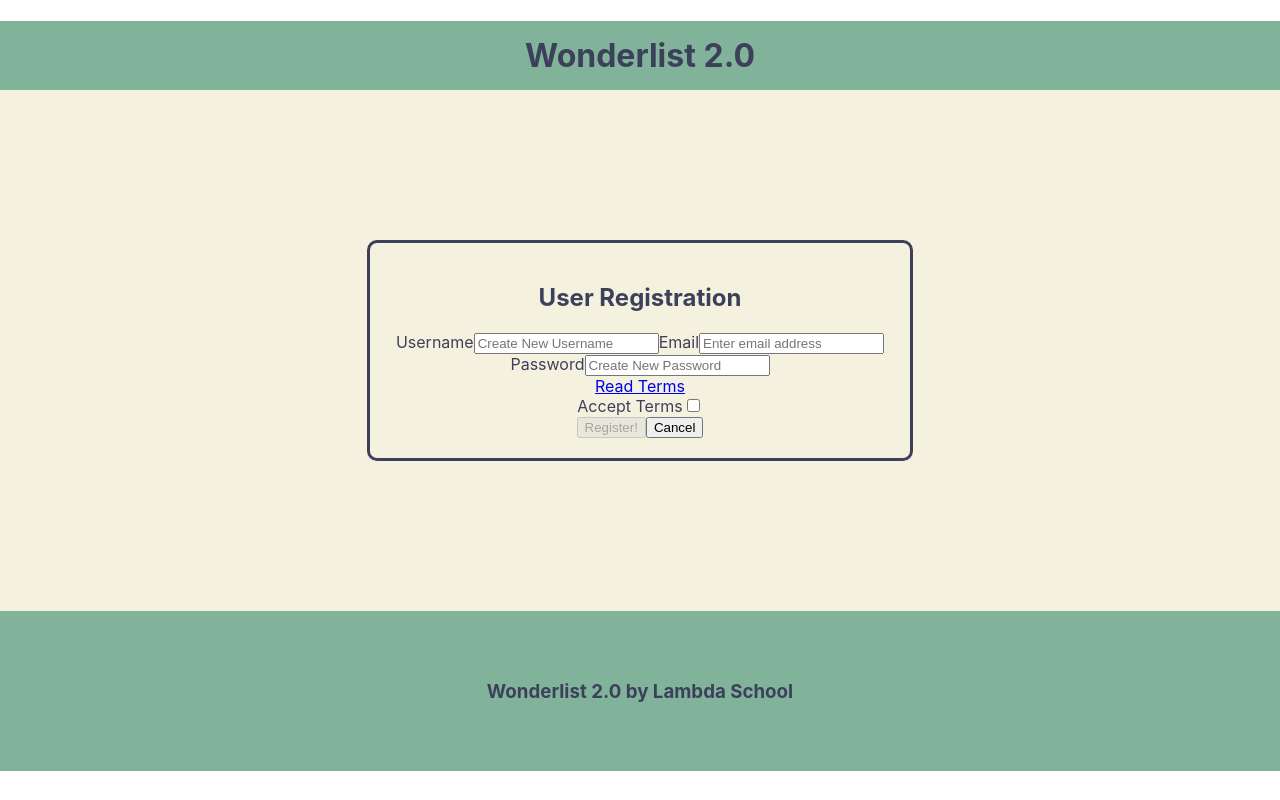
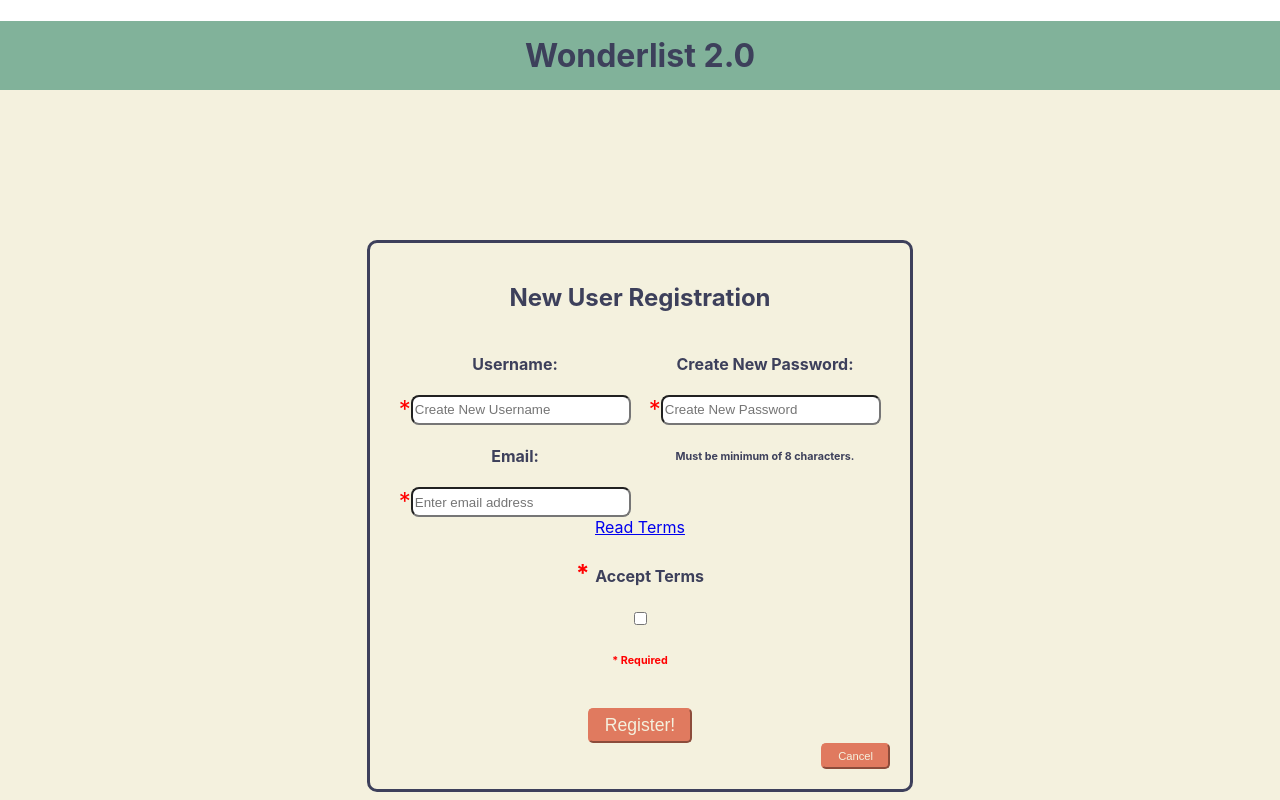
Before and after one commit to buildweek-wunderlist/frontend, a React (Create React App) app: page /register in a window 1280 px wide. Shown: the top 800 px of the page. Built offline with nearby package versions, Linux system fonts and the light colour scheme.

Commit message:
registration application build and functionality complete. styling complete. some style tuning left.

```diff
--- a/src/App.js
+++ b/src/App.js
@@ -80,6 +80,7 @@
   const [formErrors, setFormErrors] = useState(initialFormErrors)
   const [disabled, setDisabled] = useState(initialDisabled)
 
+
   //login is the callback that passed to logon and used for POST user to API
   const login = () => {
     axios
@@ -89,8 +90,7 @@
   }
 
 
-
-  //posts new user info to API from registration form when submitted
+  //post request to register new user
 
   const submit = () => {
     axios
@@ -114,6 +114,7 @@
   }
 
 
+  //validation
   const update = (name, value) => {
     yup
       .reach(registerSchema, name)
@@ -142,6 +143,7 @@
 
   const cancel = () => {
     setFormValues(initialFormValues)
+    setFormErrors(initialFormErrors)
   }
 
   useEffect(() => {
@@ -176,9 +178,9 @@
           <Register
             values={formValues}
             errors={formErrors}
+            disabled={disabled}
             submit={submit}
             update={update}
-            disabled={disabled}
             cancel={cancel}
           />
         </Route>
--- a/src/components/Register.jsx
+++ b/src/components/Register.jsx
@@ -1,11 +1,114 @@
 import React from 'react';
-
-// import styled from 'styled-components';
+import styled from 'styled-components';
 
 
-// const StyledRegister = styled.div`
+const StyledRegister = styled.div`
 
-// `
+    .register-form {
+        width: 500px;
+    }
+
+    .top-section {
+        display: flex;
+    }
+
+    .reg-left {
+        width: 50%;
+    }
+
+    .reg-right {
+        width: 50%;
+    }
+
+    .bottom-section {
+        display: flex;
+        flex-direction: column;
+    }
+
+    .text-input-container {
+        display: flex;
+        justify-content: center;
+        flex-direction: row;
+    }
+
+    .asterisk {
+        color: red;
+        font-size: 1.5rem;
+    }
+
+    .input-textfield {
+        width: 85%;
+        height: 1.5rem;
+        border-radius: .5rem;
+    }
+
+
+
+/* tentative custom checkbox styles */
+/*
+.checkbox-container input {
+    opacity: 1;
+    cursor: pointer;
+    height: 25px;
+    width: 25px;
+}
+
+.custom-checkmark-div {
+    border: 2px solid blue;
+    display: flex;
+    justify-content: center;
+
+}
+
+.custom-checkmark {
+    border: 4px solid blue;
+    height: 25px;
+    width: 25px;
+    background-color: red;
+} */
+
+/* END checkbox styles */
+
+.errors {
+    display: flex;
+    flex-direction: column;
+    color: red;
+}
+
+.regform-buttons{
+    display: flex;
+    flex-direction: column;
+}
+
+.reg-button {
+    display: flex;
+    justify-content: center;
+}
+#reg-button {
+    background-color: #e07a5f;
+    padding: 5px 15px;
+    border-radius: 5px;
+    border-color: #e07a5f;
+    margin-top: 1rem;
+    color: #f4f1de;
+    font-size: 1.1rem;
+    }
+
+.cancel-button {
+    display: flex;
+    justify-content: flex-end;
+}
+
+#cancel-button {
+    background-color: #e07a5f;
+    padding: 5px 15px;
+    border-radius: 5px;
+    border-color: #e07a5f;
+    color: #f4f1de;
+    font-size: 0.7rem;
+}
+
+`
 
 //END OF STYLES
 
@@ -16,9 +119,9 @@
     const {
         values,
         errors,
+        disabled,
         submit,
         update,
-        disabled,
         cancel
     } = props
 
@@ -44,50 +147,72 @@
 
 
     return (
-        <div className='registration-form'>
+        <StyledRegister className='registration-form-container'>
             <form onSubmit={submitHandler} className='register-form'>
-                <h2>User Registration</h2>
+                <h2>New User Registration</h2>
 
+                <div className='top-section'>
+                    <div className='reg-left'>
                         <label htmlFor='username'>
-                    Username
+                            <h4>Username:</h4>
+                            <div className='text-input-container'>
+                                <span className='asterisk'>*</span>
                                 <input
+                                    className='input-textfield'
                                     type='text'
                                     name='username'
                                     placeholder='Create New Username'
                                     value={values.username}
                                     onChange={changeHandler}
                                 />
+                            </div>
                         </label>
-
                         <label htmlFor='email'>
-                    Email
+                            <h4>Email:</h4>
+                            <div className='text-input-container'>
+                                <span className='asterisk'>*</span>
                                 <input
+                                    className='input-textfield'
                                     type='text'
                                     name='email'
                                     placeholder='Enter email address'
                                     value={values.email}
                                     onChange={changeHandler}
                                 />
+                            </div>
                         </label>
-
-
+                    </div>
+                    <div className='reg-right'>
                         <label htmlFor='password'>
-                    Password
+                            <h4>Create New Password:</h4>
+                            <div className='text-input-container'>
+                                <span className='asterisk'>*</span>
                                 <input
+                                    className='input-textfield'
                                     type='text'
                                     name='password'
                                     placeholder='Create New Password'
                                     value={values.password}
                                     onChange={changeHandler}
                                 />
+                            </div>
+
+                            <h6>Must be minimum of 8 characters.</h6>
                         </label>
+                    </div>
+                </div>
 
+                <div className='bottom-section'>
+                    <div className='terms-group'>
                         <div className='terms-link'>
                             <a href='Register' onClick={(e) => e.preventDefault()}>Read Terms</a>
                         </div>
 
-                <label htmlFor='terms'>
-                    Accept Terms
+                        <label htmlFor='terms' className='checkbox-container'>
+                            <h4><span className='asterisk'>* </span>Accept Terms</h4>
+                            <div className='custom-checkmark-div'>
+                                <span className='custom-checkmark'></span>
+                            </div>
                             <input
                                 type='checkbox'
                                 name='terms'
@@ -95,20 +220,28 @@
                                 onChange={checkboxHandler}
                             />
                         </label>
-
+                    </div>
 
                     <div className='errors'>
+                        <h6>* Required</h6>
                         <div>{errors.username}</div>
                         <div>{errors.email}</div>
                         <div>{errors.password}</div>
                         <div>{errors.terms}</div>
                     </div>
 
-                <button disabled={disabled}>Register!</button>
-                <button id='cancel' onClick={(e) => cancel()}>Cancel</button>
+                    <div className='regform-buttons'>
+                        <div class='reg-button'>
+                            <button id='reg-button' disabled={disabled}>Register!</button>
+                        </div>
+                        <div class='cancel-button'>
+                            <button id='cancel-button' onClick={(e) => cancel()}
+                            >Cancel</button>
+                        </div>
+                    </div>
+                </div>
             </form>
-
-        </div>
+        </StyledRegister>
     )
 }
 
```
Lines whose indentation alone changed are shown as unchanged.
